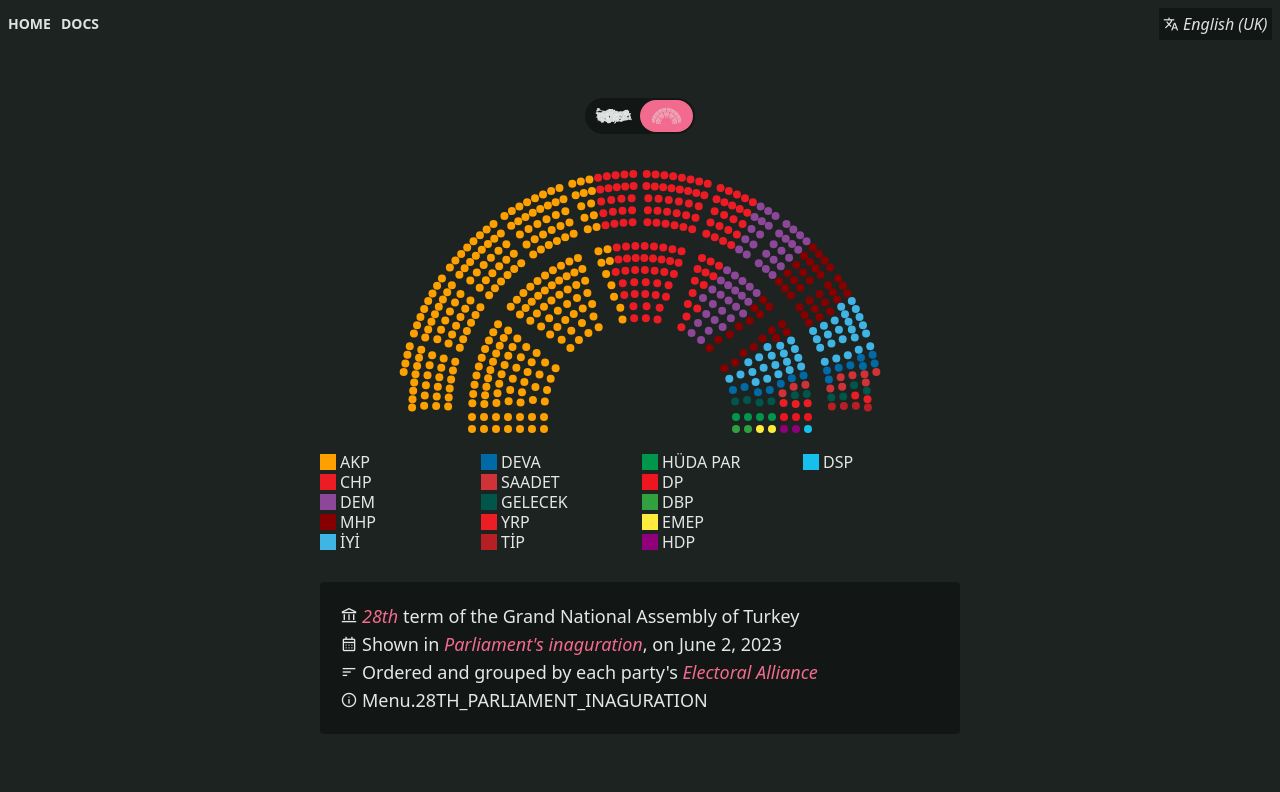
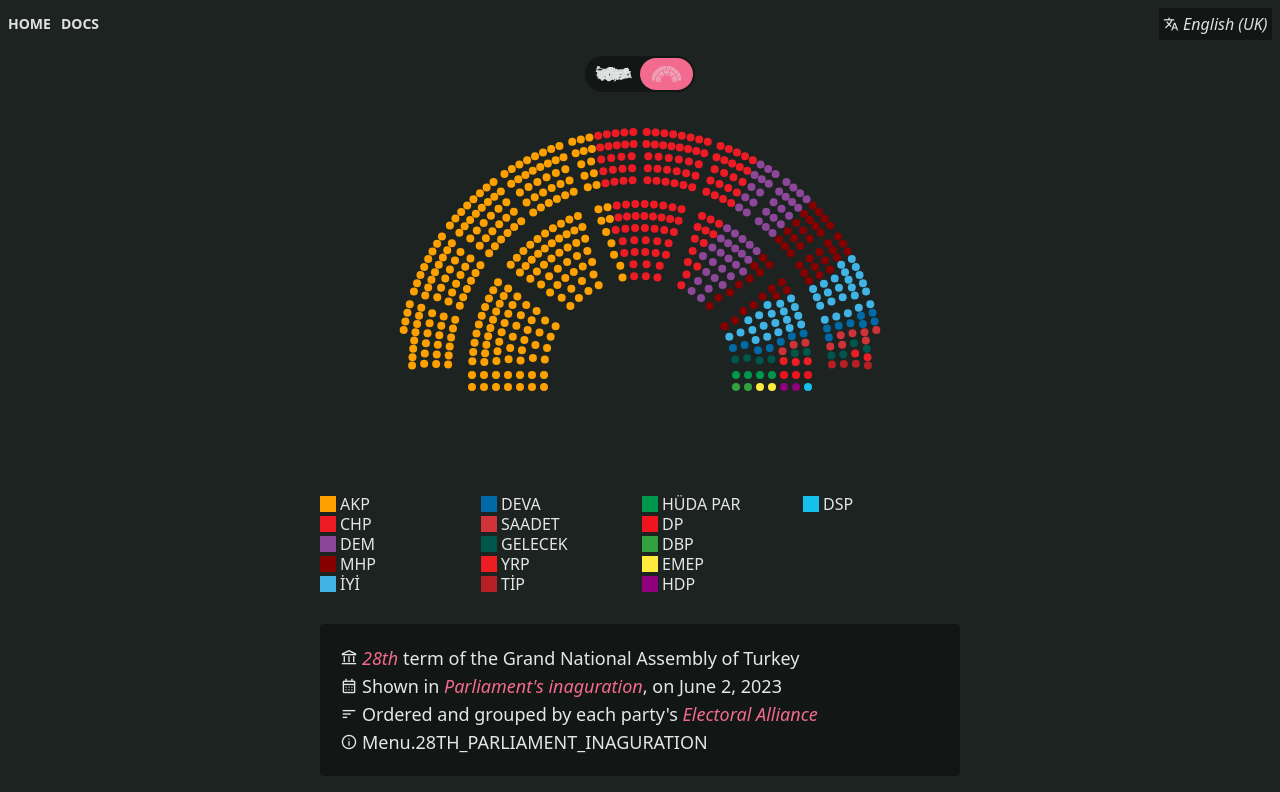
Before and after one commit to ambertide/parliament-chart, a Next.js app: page /en/terms/28/inaguration in a window 1280 px wide. Shown: the top 792 px of the page. Built offline with nearby package versions, Linux system fonts and the light colour scheme.

Commit message:
style: fix the styling of the maps

```diff
--- a/src/assets/images/MapSvg.tsx
+++ b/src/assets/images/MapSvg.tsx
@@ -1,5 +1,5 @@
 export const MapSvg = () => (
-  <svg width="552" height="323" viewBox="0 0 552 323" fill="none" xmlns="http://www.w3.org/2000/svg">
+  <svg viewBox="0 0 552 323" fill="none" xmlns="http://www.w3.org/2000/svg">
     <g id="map">
       <g id="istanbul">
         <g id="istanbul_(iii)_seats">
--- a/src/components/ParliamentChart/ParliamentChart.tsx
+++ b/src/components/ParliamentChart/ParliamentChart.tsx
@@ -12,7 +12,6 @@ export const ParliamentChart: FC<ParliamentChartProps> = ({
   <svg
     id="root"
     viewBox="0 0 800 400"
-    xmlns="http://www.w3.org/2000/svg"
     className="grow w-full"
   >
     {representatives.map((rep, i) => <RepresentativeCircle key={i} {...rep} />)}
--- a/src/components/ParliamentFigure/ParliamentFigure.tsx
+++ b/src/components/ParliamentFigure/ParliamentFigure.tsx
@@ -32,9 +32,13 @@ export const ParliamentFigure: FC<ParliamentFigureProps> = ({
       selectedMode={diagramMode}
     />
     <figure
-      className="sm:w-160 w-80 max-h-113 flex flex-col"
+      className="sm:w-160 w-80 flex flex-col gap-5"
     >
-      <RenderElement representatives={representatives}/>
+      <div
+        className="h-46 sm:h-96 box-border"
+      >
+        <RenderElement representatives={representatives}/>
+      </div>
       <figcaption>
         <PartyLegend {...legendProps} />
       </figcaption>
--- a/src/components/ParliamentMap/ParliamentMap.tsx
+++ b/src/components/ParliamentMap/ParliamentMap.tsx
@@ -13,7 +13,7 @@ export const ParliamentMap: FC<ParliamentMapProps> = ({ representatives }) => {
   useFillPaintSeats(representatives);
   return (
     <div
-      className="my-5 parliament-map relative flex flex-col items-center"
+      className="parliament-map relative flex flex-col items-center w-full"
     >
       <MapSvg />
       <Attribution />
```
